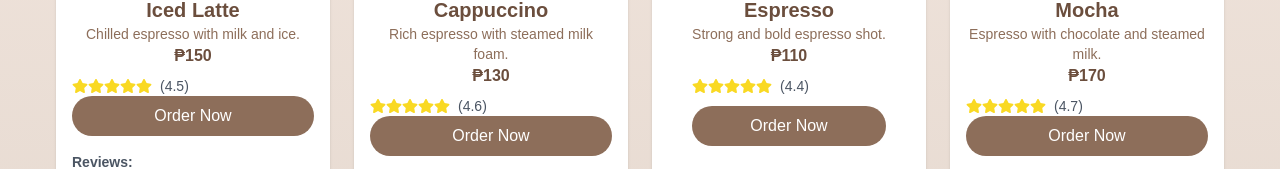
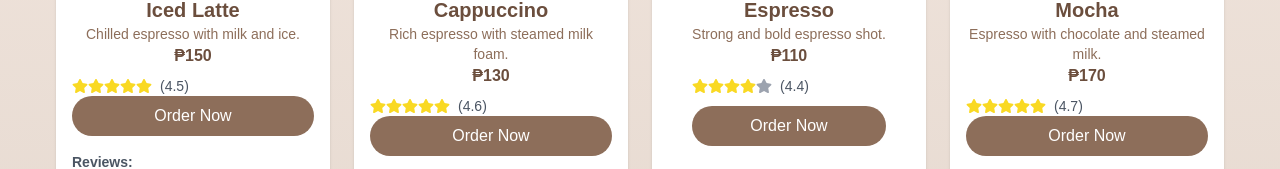
Before and after one commit to resolverkatla/coffee-shop, a Next.js app: page /Menu in a window 1280 px wide. Shown: the part 490-659 px from the top of the page. Built offline with nearby package versions, Linux system fonts and the light colour scheme.

Commit message:
fixed star rating

```diff
--- a/app/Menu/page.tsx
+++ b/app/Menu/page.tsx
@@ -56,24 +56,25 @@ function Menu() {
     (sizeFilter ? item.size === sizeFilter : true)
   );
 
+  // Star rating function
   const getStars = (rating: number) => {
     const fullStars = Math.floor(rating);
-    const halfStar = rating % 1 !== 0;
+    const halfStar = rating % 1 >= 0.5; // Check if there's at least half
     const emptyStars = 5 - fullStars - (halfStar ? 1 : 0);
-
     return (
       <>
         {[...Array(fullStars)].map((_, i) => (
-          <FaStar key={i} className="text-yellow-500" />
+          <FaStar key={`full-${i}`} className="text-yellow-500" />
         ))}
-        {halfStar && <FaStar className="text-yellow-500 half-star" />}
+        {halfStar && <FaStar key="half" className="text-yellow-500 half-star" />}
         {[...Array(emptyStars)].map((_, i) => (
-          <FaStar key={i} className="text-gray-400" />
+          <FaStar key={`empty-${i}`} className="text-gray-400" />
         ))}
       </>
     );
   };
 
+  // Render menu items
   return (
     <div className="min-h-screen flex flex-col bg-gradient-to-b from-[#f5e9e2] to-[#d1c4b7] mt-14">
 
```
